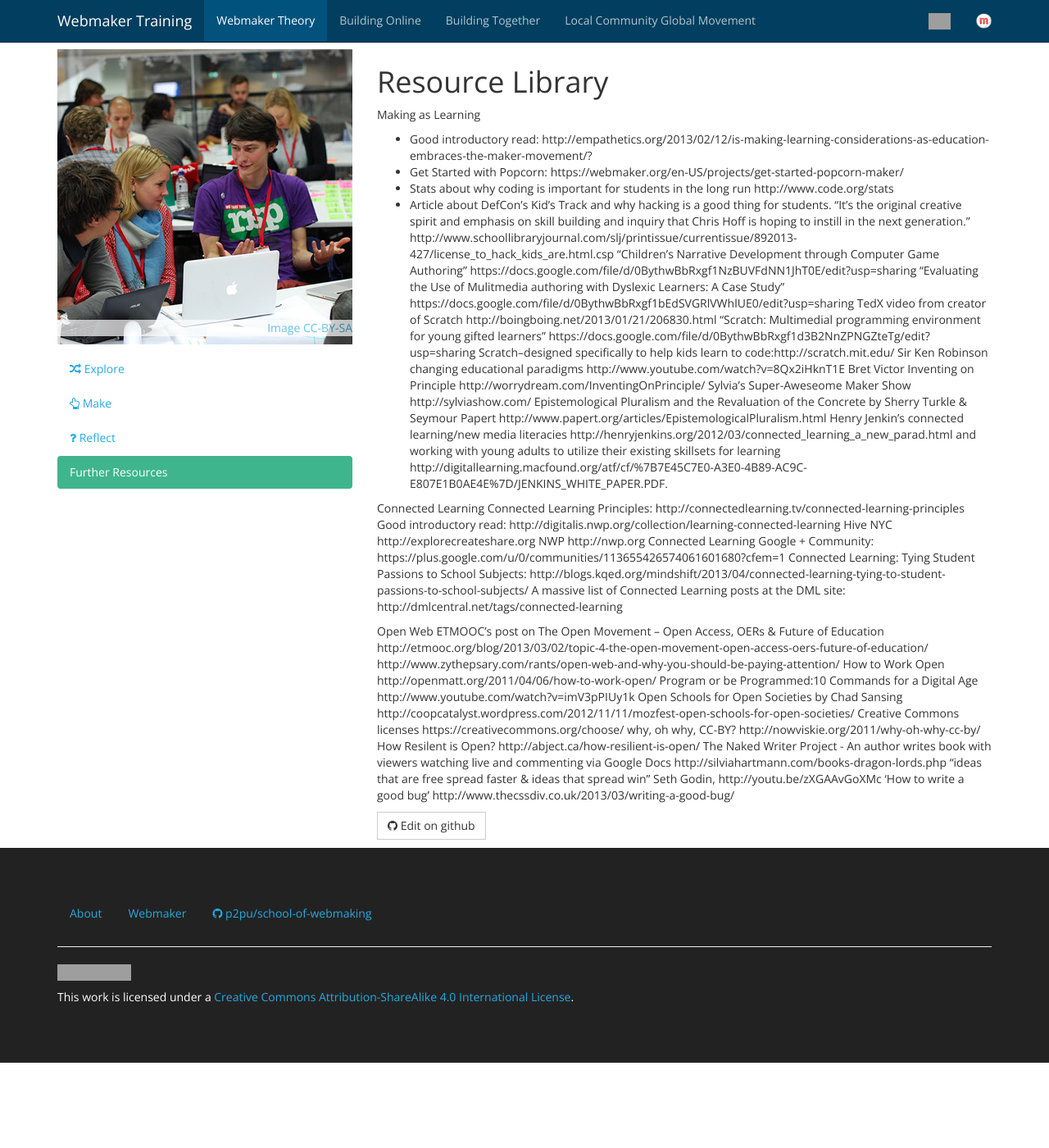
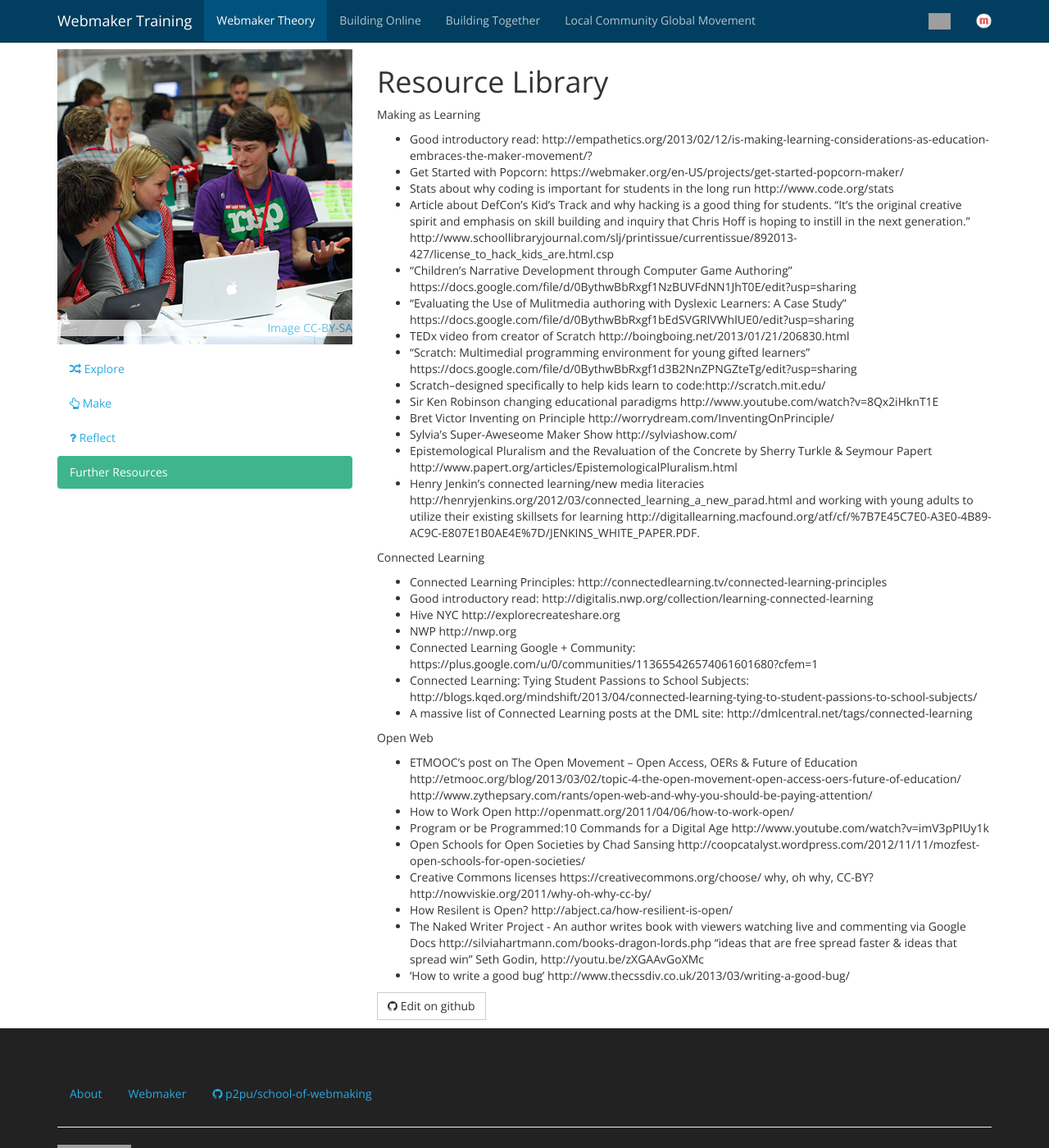
Before and after one commit to mozilla/school-of-webmaking, a Jekyll site: the page built from _posts/2000-01-04-resources.md, in a window 1280 px wide and 1400 px high. Shown: the whole window at 82% size. Built offline with Jekyll 4.4.1, drawn with Linux system fonts in a browser that asks for light colours; nearby versions of some CDN libraries; Markdown is read by kramdown in place of the engine named in the settings; grey boxes are pictures that could not be loaded.

```diff
--- a/_posts/2000-01-04-resources.md
+++ b/_posts/2000-01-04-resources.md
@@ -12,36 +12,36 @@ Making as Learning
 * Get Started with Popcorn: https://webmaker.org/en-US/projects/get-started-popcorn-maker/
 * Stats about why coding is important for students in the long run http://www.code.org/stats
 * Article about DefCon's Kid's Track and why hacking is a good thing for students. "It’s the original creative spirit and emphasis on skill  building and  inquiry that Chris Hoff is hoping to instill in the next  generation." http://www.schoollibraryjournal.com/slj/printissue/currentissue/892013-427/license_to_hack_kids_are.html.csp
-"Children's Narrative Development through Computer Game Authoring" https://docs.google.com/file/d/0BythwBbRxgf1NzBUVFdNN1JhT0E/edit?usp=sharing
-"Evaluating the Use of Mulitmedia authoring with Dyslexic Learners: A Case Study" https://docs.google.com/file/d/0BythwBbRxgf1bEdSVGRlVWhlUE0/edit?usp=sharing
-TedX video from creator of Scratch http://boingboing.net/2013/01/21/206830.html
-"Scratch: Multimedial programming environment for young gifted learners" https://docs.google.com/file/d/0BythwBbRxgf1d3B2NnZPNGZteTg/edit?usp=sharing
-Scratch--designed specifically to help kids learn to code:http://scratch.mit.edu/
-Sir Ken Robinson changing educational paradigms http://www.youtube.com/watch?v=8Qx2iHknT1E
-Bret Victor Inventing on Principle http://worrydream.com/InventingOnPrinciple/
-Sylvia's Super-Aweseome Maker Show http://sylviashow.com/
-Epistemological Pluralism and the Revaluation of the Concrete by Sherry Turkle & Seymour Papert http://www.papert.org/articles/EpistemologicalPluralism.html
-Henry Jenkin's connected learning/new media literacies http://henryjenkins.org/2012/03/connected_learning_a_new_parad.html and working with young adults to utilize their existing skillsets for learning http://digitallearning.macfound.org/atf/cf/%7B7E45C7E0-A3E0-4B89-AC9C-E807E1B0AE4E%7D/JENKINS_WHITE_PAPER.PDF.
+* "Children's Narrative Development through Computer Game Authoring" https://docs.google.com/file/d/0BythwBbRxgf1NzBUVFdNN1JhT0E/edit?usp=sharing
+* "Evaluating the Use of Mulitmedia authoring with Dyslexic Learners: A Case Study" https://docs.google.com/file/d/0BythwBbRxgf1bEdSVGRlVWhlUE0/edit?usp=sharing
+* TEDx video from creator of Scratch http://boingboing.net/2013/01/21/206830.html
+* "Scratch: Multimedial programming environment for young gifted learners" https://docs.google.com/file/d/0BythwBbRxgf1d3B2NnZPNGZteTg/edit?usp=sharing
+* Scratch--designed specifically to help kids learn to code:http://scratch.mit.edu/
+* Sir Ken Robinson changing educational paradigms http://www.youtube.com/watch?v=8Qx2iHknT1E
+* Bret Victor Inventing on Principle http://worrydream.com/InventingOnPrinciple/
+* Sylvia's Super-Aweseome Maker Show http://sylviashow.com/
+* Epistemological Pluralism and the Revaluation of the Concrete by Sherry Turkle & Seymour Papert http://www.papert.org/articles/EpistemologicalPluralism.html
+* Henry Jenkin's connected learning/new media literacies http://henryjenkins.org/2012/03/connected_learning_a_new_parad.html and working with young adults to utilize their existing skillsets for learning http://digitallearning.macfound.org/atf/cf/%7B7E45C7E0-A3E0-4B89-AC9C-E807E1B0AE4E%7D/JENKINS_WHITE_PAPER.PDF.
 
 Connected Learning
-Connected Learning Principles: http://connectedlearning.tv/connected-learning-principles
-Good introductory read: http://digitalis.nwp.org/collection/learning-connected-learning
-Hive NYC http://explorecreateshare.org
-NWP http://nwp.org
-Connected Learning Google + Community: https://plus.google.com/u/0/communities/113655426574061601680?cfem=1
-Connected Learning: Tying Student Passions to School Subjects: http://blogs.kqed.org/mindshift/2013/04/connected-learning-tying-to-student-passions-to-school-subjects/
-A massive list of Connected Learning posts at the DML site: http://dmlcentral.net/tags/connected-learning
+* Connected Learning Principles: http://connectedlearning.tv/connected-learning-principles
+* Good introductory read: http://digitalis.nwp.org/collection/learning-connected-learning
+* Hive NYC http://explorecreateshare.org
+* NWP http://nwp.org
+* Connected Learning Google + Community: https://plus.google.com/u/0/communities/113655426574061601680?cfem=1
+* Connected Learning: Tying Student Passions to School Subjects: http://blogs.kqed.org/mindshift/2013/04/connected-learning-tying-to-student-passions-to-school-subjects/
+* A massive list of Connected Learning posts at the DML site: http://dmlcentral.net/tags/connected-learning
 
 Open Web
-ETMOOC's post on The Open Movement – Open Access, OERs & Future of Education http://etmooc.org/blog/2013/03/02/topic-4-the-open-movement-open-access-oers-future-of-education/
+* ETMOOC's post on The Open Movement – Open Access, OERs & Future of Education http://etmooc.org/blog/2013/03/02/topic-4-the-open-movement-open-access-oers-future-of-education/
 http://www.zythepsary.com/rants/open-web-and-why-you-should-be-paying-attention/
-How to Work Open http://openmatt.org/2011/04/06/how-to-work-open/
-Program or be Programmed:10 Commands for a Digital Age http://www.youtube.com/watch?v=imV3pPIUy1k
-Open Schools for Open Societies by Chad Sansing http://coopcatalyst.wordpress.com/2012/11/11/mozfest-open-schools-for-open-societies/
-Creative Commons licenses https://creativecommons.org/choose/
+* How to Work Open http://openmatt.org/2011/04/06/how-to-work-open/
+* Program or be Programmed:10 Commands for a Digital Age http://www.youtube.com/watch?v=imV3pPIUy1k
+* Open Schools for Open Societies by Chad Sansing http://coopcatalyst.wordpress.com/2012/11/11/mozfest-open-schools-for-open-societies/
+* Creative Commons licenses https://creativecommons.org/choose/
 why, oh why, CC-BY? http://nowviskie.org/2011/why-oh-why-cc-by/
-How Resilent is Open? http://abject.ca/how-resilient-is-open/
-The Naked Writer Project - An author writes book with viewers watching live and commenting via Google Docs
+* How Resilent is Open? http://abject.ca/how-resilient-is-open/
+* The Naked Writer Project - An author writes book with viewers watching live and commenting via Google Docs
 http://silviahartmann.com/books-dragon-lords.php
 "ideas that are free spread faster & ideas that spread win" Seth Godin, http://youtu.be/zXGAAvGoXMc
-'How to write a good bug'  http://www.thecssdiv.co.uk/2013/03/writing-a-good-bug/
+* 'How to write a good bug'  http://www.thecssdiv.co.uk/2013/03/writing-a-good-bug/
```
